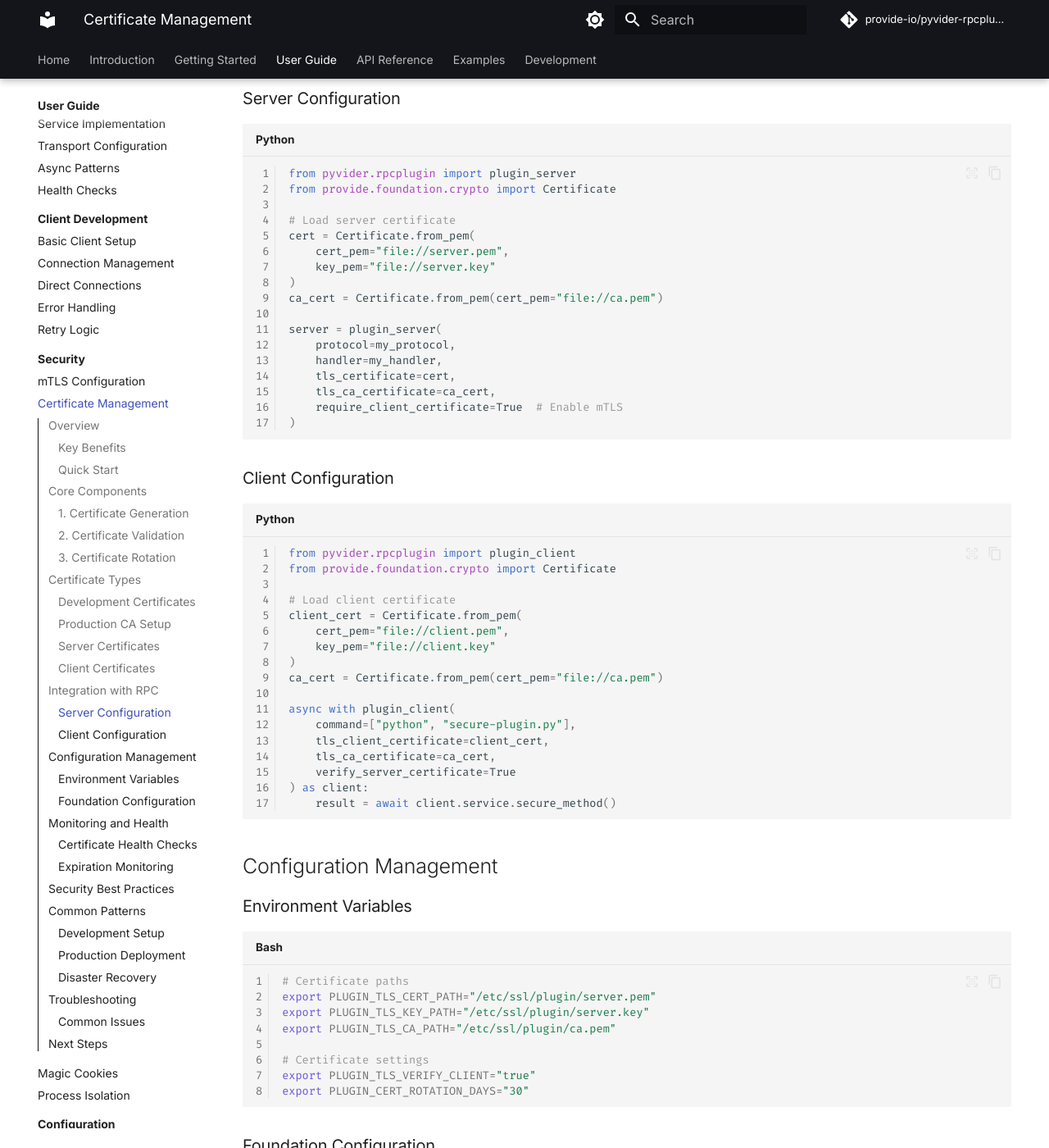
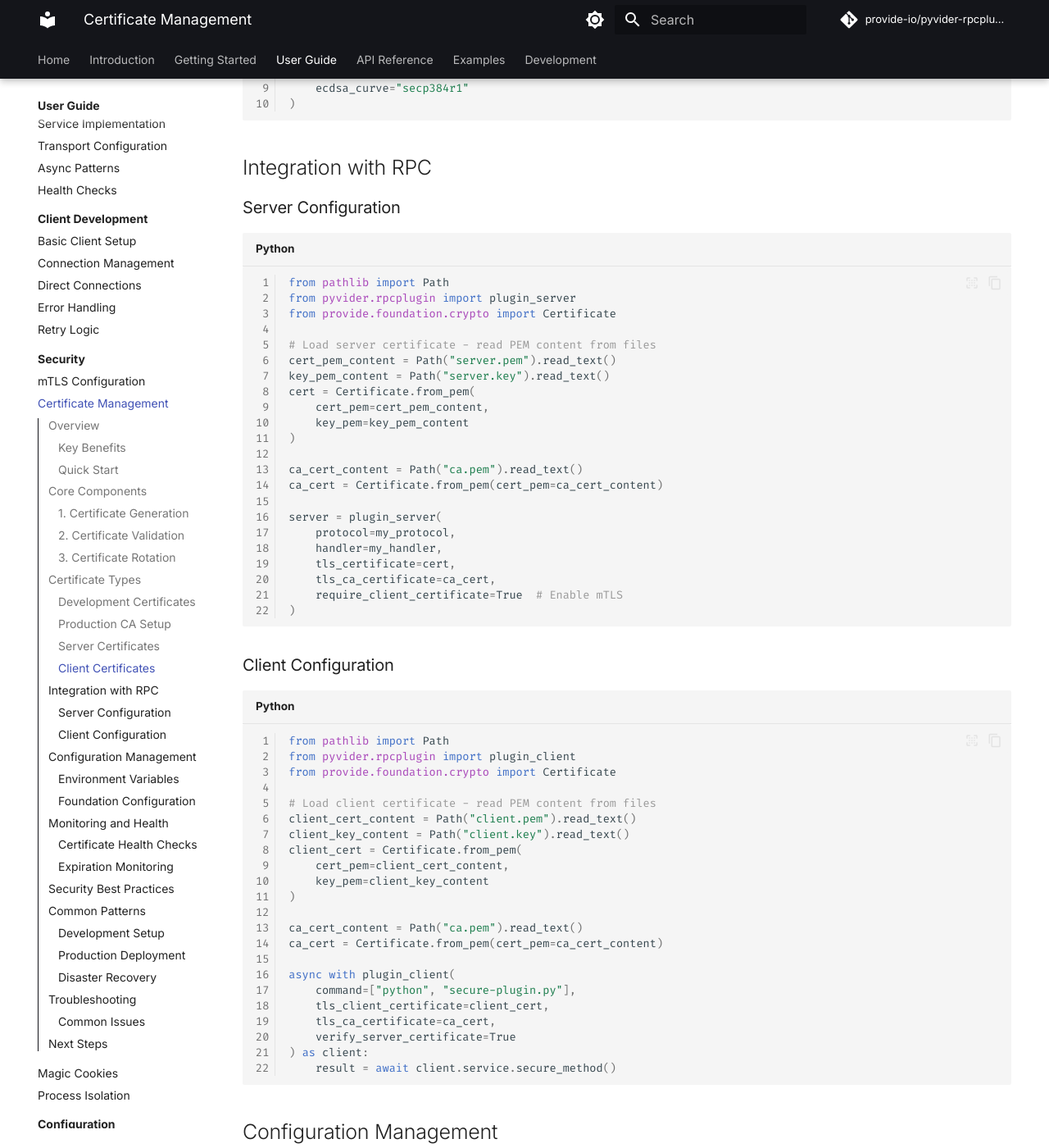
Before and after one commit to provide-io/pyvider-rpcplugin, an MkDocs documentation site: the page built from docs/guide/security/certificates.md, in a window 1280 px wide and 1400 px high, scrolled down 5289 px. Shown: the whole window at 82% size. Built offline with MkDocs 1.6.1 and Material for MkDocs 9.7.7, drawn with Linux system fonts in a browser that asks for light colours; comment, search, counter and statistics services are not loaded; the version menu is left out; some of the changed text lies outside the part shown.

Commit message:
🔼⚙️ [skip ci] auto-commit

````diff
--- a/docs/guide/security/certificates.md
+++ b/docs/guide/security/certificates.md
@@ -81,11 +81,14 @@ Comprehensive validation including expiration and signature verification.
 
 ```python
 from provide.foundation.crypto import Certificate
+from pathlib import Path
 
-# Load certificate from file (using file:// URI)
+# Load certificate from file - read PEM content first
+cert_pem_content = Path("server.pem").read_text()
+key_pem_content = Path("server.key").read_text()
 cert = Certificate.from_pem(
-    cert_pem="file://server.pem",
-    key_pem="file://server.key"
+    cert_pem=cert_pem_content,
+    key_pem=key_pem_content
 )
 
 # Basic validation - checks certificate validity
@@ -97,7 +100,8 @@ else:
     print("❌ Certificate validation failed")
 
 # Verify trust chain with CA certificate
-ca_cert = Certificate.from_pem(cert_pem="file://ca.pem")
+ca_cert_content = Path("ca.pem").read_text()
+ca_cert = Certificate.from_pem(cert_pem=ca_cert_content)
 try:
     if cert.verify_trust(ca_cert):
         print("✅ Certificate trust chain validated")
@@ -123,11 +127,14 @@ async def rotate_certificate_if_needed(
     validity_days: int = 90
 ) -> Certificate:
     """Check and rotate certificate if needed."""
+    from pathlib import Path
 
-    # Load current certificate
+    # Load current certificate - read PEM content from files
+    cert_pem_content = Path(cert_path).read_text()
+    key_pem_content = Path(key_path).read_text()
     cert = Certificate.from_pem(
-        cert_pem=f"file://{cert_path}",
-        key_pem=f"file://{key_path}"
+        cert_pem=cert_pem_content,
+        key_pem=key_pem_content
     )
 
     # Check if rotation needed
@@ -230,15 +237,20 @@ client_cert = Certificate.create_self_signed_client_cert(
 
 ### Server Configuration
 ```python
+from pathlib import Path
 from pyvider.rpcplugin import plugin_server
 from provide.foundation.crypto import Certificate
 
-# Load server certificate
+# Load server certificate - read PEM content from files
+cert_pem_content = Path("server.pem").read_text()
+key_pem_content = Path("server.key").read_text()
 cert = Certificate.from_pem(
-    cert_pem="file://server.pem",
-    key_pem="file://server.key"
+    cert_pem=cert_pem_content,
+    key_pem=key_pem_content
 )
-ca_cert = Certificate.from_pem(cert_pem="file://ca.pem")
+
+ca_cert_content = Path("ca.pem").read_text()
+ca_cert = Certificate.from_pem(cert_pem=ca_cert_content)
 
 server = plugin_server(
     protocol=my_protocol,
@@ -251,15 +263,20 @@ server = plugin_server(
 
 ### Client Configuration
 ```python
+from pathlib import Path
 from pyvider.rpcplugin import plugin_client
 from provide.foundation.crypto import Certificate
 
-# Load client certificate
+# Load client certificate - read PEM content from files
+client_cert_content = Path("client.pem").read_text()
+client_key_content = Path("client.key").read_text()
 client_cert = Certificate.from_pem(
-    cert_pem="file://client.pem",
-    key_pem="file://client.key"
+    cert_pem=client_cert_content,
+    key_pem=client_key_content
 )
-ca_cert = Certificate.from_pem(cert_pem="file://ca.pem")
+
+ca_cert_content = Path("ca.pem").read_text()
+ca_cert = Certificate.from_pem(cert_pem=ca_cert_content)
 
 async with plugin_client(
     command=["python", "secure-plugin.py"],
@@ -286,6 +303,7 @@ export PLUGIN_CERT_ROTATION_DAYS="30"
 
 ### Foundation Configuration
 ```python
+from pathlib import Path
 from provide.foundation.config import RuntimeConfig
 from provide.foundation.crypto import Certificate
 from pyvider.rpcplugin.config import rpcplugin_config
@@ -294,11 +312,13 @@ from pyvider.rpcplugin.config import rpcplugin_config
 cert_path = rpcplugin_config.plugin_server_cert()  # Gets path from PLUGIN_SERVER_CERT
 key_path = rpcplugin_config.plugin_server_key()    # Gets path from PLUGIN_SERVER_KEY
 
-# Load certificate using file:// URIs
+# Load certificate - read PEM content from files
 if cert_path and key_path:
+    cert_pem_content = Path(cert_path).read_text()
+    key_pem_content = Path(key_path).read_text()
     cert = Certificate.from_pem(
-        cert_pem=f"file://{cert_path}",
-        key_pem=f"file://{key_path}"
+        cert_pem=cert_pem_content,
+        key_pem=key_pem_content
     )
 else:
     # Auto-generate if not configured
@@ -313,6 +333,7 @@ else:
 
 ### Certificate Health Checks
 ```python
+from pathlib import Path
 from provide.foundation.crypto import Certificate
 from provide.foundation import logger
 
@@ -322,7 +343,9 @@ async def check_certificate_health(cert_paths: list[str]) -> dict[str, bool]:
 
     for cert_path in cert_paths:
         try:
-            cert = Certificate.from_pem(cert_pem=f"file://{cert_path}")
+            # Read PEM content from file
+            cert_content = Path(cert_path).read_text()
+            cert = Certificate.from_pem(cert_pem=cert_content)
 
             if cert.is_valid:
                 logger.info(f"✅ {cert_path}: Valid (CN: {cert.common_name})")
@@ -348,6 +371,7 @@ health_status = await check_certificate_health([
 ### Expiration Monitoring
 ```python
 import asyncio
+from pathlib import Path
 from provide.foundation.crypto import Certificate
 from provide.foundation import logger
 
@@ -355,7 +379,9 @@ from provide.foundation import logger
 async def monitor_certificate_expiry():
     while True:
         try:
-            cert = Certificate.from_pem(cert_pem="file://server.pem")
+            # Read PEM content from file
+            cert_content = Path("server.pem").read_text()
+            cert = Certificate.from_pem(cert_pem=cert_content)
 
             # Check if certificate is still valid
             if not cert.is_valid:
@@ -416,12 +442,16 @@ def load_production_certificates(cert_dir: str) -> tuple[Certificate, Certificat
     key_path = Path(cert_dir) / "server.key"
     ca_path = Path(cert_dir) / "ca.pem"
 
-    # Load certificates
+    # Load certificates - read PEM content from files
+    cert_pem_content = cert_path.read_text()
+    key_pem_content = key_path.read_text()
     server_cert = Certificate.from_pem(
-        cert_pem=f"file://{cert_path}",
-        key_pem=f"file://{key_path}"
+        cert_pem=cert_pem_content,
+        key_pem=key_pem_content
     )
-    ca_cert = Certificate.from_pem(cert_pem=f"file://{ca_path}")
+
+    ca_cert_content = ca_path.read_text()
+    ca_cert = Certificate.from_pem(cert_pem=ca_cert_content)
 
     # Validate
     if not server_cert.is_valid:
@@ -489,14 +519,18 @@ backup_path = backup_certificates("/etc/ssl/plugin", "/backups/certs")
 
 #### Certificate Validation Errors
 ```python
+from pathlib import Path
 from provide.foundation.crypto import Certificate
 from provide.foundation import logger
 
 # Debug certificate issues
 try:
+    # Read PEM content from files
+    cert_pem_content = Path("server.pem").read_text()
+    key_pem_content = Path("server.key").read_text()
     cert = Certificate.from_pem(
-        cert_pem="file://server.pem",
-        key_pem="file://server.key"
+        cert_pem=cert_pem_content,
+        key_pem=key_pem_content
     )
 
     if not cert.is_valid:
````
Also changed, not shown: docs/guide/client/direct-connections.md (+9 -4 lines), docs/guide/security/mtls.md (+31 -13 lines).
